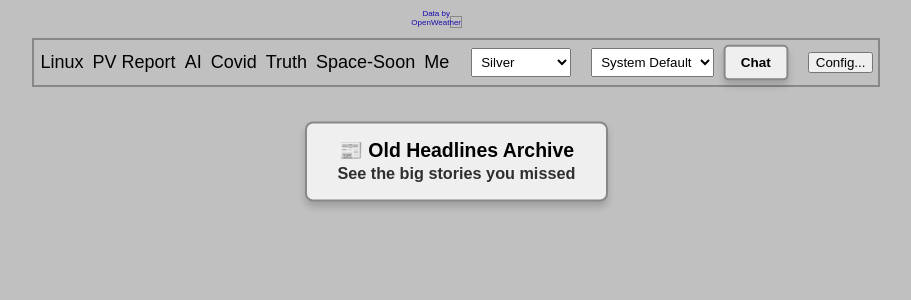
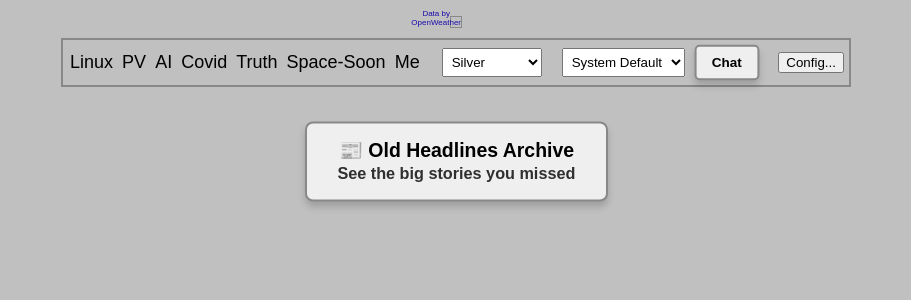
Before and after one commit to KeithCu/LinuxReport, a Flask app: template templates/page.html in a window 1280 px wide. Shown: the top 300 px of the page, without its empty margins (184-1095 px from the left). Run offline with Flask 3, Linux system fonts and the light colour scheme; the template is opened without the code that fills it, so the values that code supplies are empty; parts of the project's set-up code (start-up, migrations or seed data) failed here and were passed over.

Commit message:
fix spelling

```diff
--- a/templates/page.html
+++ b/templates/page.html
@@ -29,7 +29,7 @@
     <div style="border: 2px solid var(--btn-border); padding: 5px; margin: 5px; display: inline-flex; align-items: center; font-size: large;">
       <div class="{% if g.is_mobile %}nav-links-mobile{% else %}nav-links-desktop{% endif %}">
         <a href="https://linuxreport.net" target="_blank" style="margin: 2px; color: inherit;">Linux</a>
-        <a href="https://pvreport.org" target="_blank" style="margin: 2px; color: inherit;">PV Report</a>
+        <a href="https://pvreport.org" target="_blank" style="margin: 2px; color: inherit;">PV</a>
         <a href="https://aireport.keithcu.com" target="_blank" style="margin: 2px; color: inherit;">AI</a>
         <a href="https://covidreport.org" target="_blank" style="margin: 2px; color: inherit;">Covid</a>
         <a href="https://trumpreport.info" target="_blank" style="margin: 2px; color: inherit;">Truth</a>
```
